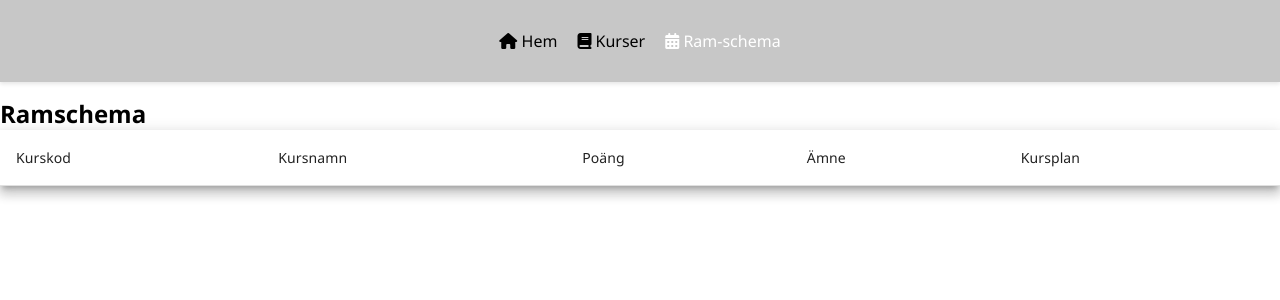
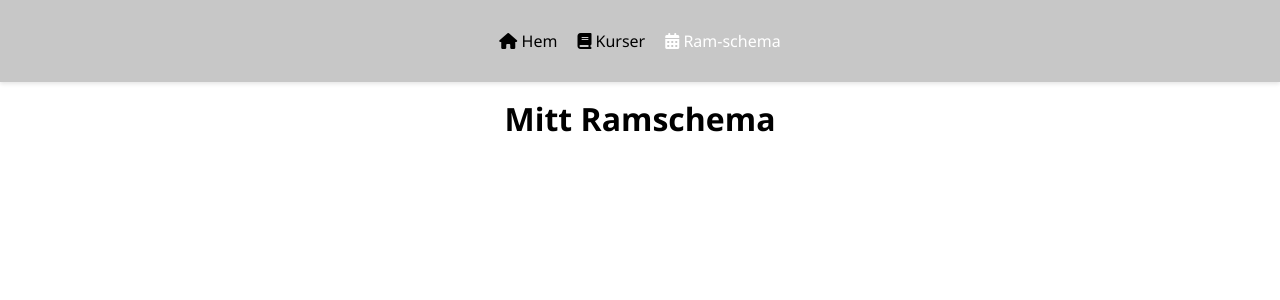
Before and after one commit to joma2304/angular-project, an Angular app: page /ram in a window 1280 px wide. Shown: the top 300 px of the page. Built offline with nearby package versions, Linux system fonts and the light colour scheme.

Commit message:
Fått det att fungera någorlunda, nu ska bara massa fixas till

```diff
--- a/src/app/courses/courses.component.html
+++ b/src/app/courses/courses.component.html
@@ -1,4 +1,4 @@
 <div>
-    <h2>Kurser som finns att läsa på Universitets Universitetet</h2>
+    <h1>Kurser som finns att läsa på Universitets Universitetet</h1>
   </div>
   <app-course-table />
--- a/src/app/courses/courses.component.scss
+++ b/src/app/courses/courses.component.scss
@@ -1,4 +1,4 @@
-h2 {
+h1 {
     text-align: center;
     margin-bottom: 10px;
 }
--- a/src/app/frame-schedule/frame-schedule.component.html
+++ b/src/app/frame-schedule/frame-schedule.component.html
@@ -1,34 +1,17 @@
-<div class="course-schedule">
-    <h2>Ramschema</h2>
-    <table mat-table [dataSource]="courses" class="mat-elevation-z8">
-      <ng-container matColumnDef="courseCode">
-        <th mat-header-cell *matHeaderCellDef>Kurskod</th>
-        <td mat-cell *matCellDef="let course">{{ course.courseCode }}</td>
-      </ng-container>
-
-      <ng-container matColumnDef="courseName">
-        <th mat-header-cell *matHeaderCellDef>Kursnamn</th>
-        <td mat-cell *matCellDef="let course">{{ course.courseName }}</td>
-      </ng-container>
-
-      <ng-container matColumnDef="points">
-        <th mat-header-cell *matHeaderCellDef>Poäng</th>
-        <td mat-cell *matCellDef="let course">{{ course.points }}</td>
-      </ng-container>
-
-      <ng-container matColumnDef="subject">
-        <th mat-header-cell *matHeaderCellDef>Ämne</th>
-        <td mat-cell *matCellDef="let course">{{ course.subject }}</td>
-      </ng-container>
-
-      <ng-container matColumnDef="syllabus">
-        <th mat-header-cell *matHeaderCellDef>Kursplan</th>
-        <td mat-cell *matCellDef="let course">
-          <a [href]="course.syllabus" target="_blank">Visa kursplan</a>
-        </td>
-      </ng-container>
-
-      <tr mat-header-row *matHeaderRowDef="['courseCode', 'courseName', 'points', 'subject', 'syllabus']"></tr>
-      <tr mat-row *matRowDef="let row; columns: ['courseCode', 'courseName', 'points', 'subject', 'syllabus']"></tr>
-    </table>
-  </div>
+<h1>Mitt Ramschema</h1>
+<div>
+<mat-card *ngFor="let course of savedCourses">
+    <mat-card-header>
+      <mat-card-title>Kursnamn: {{ course.courseName }}</mat-card-title>
+      <mat-card-subtitle>Kurskod: {{ course.courseCode }}</mat-card-subtitle>
+    </mat-card-header>
+    <mat-card-content>
+      <p>Poäng: {{ course.points }}</p>
+      <p>Ämne: {{ course.subject }}</p>
+      <p>Kursplan: {{ course.syllabus }}</p>
+    </mat-card-content>
+    <mat-card-actions>
+      <!-- Eventuella knappar för att hantera kursen -->
+    </mat-card-actions>
+  </mat-card>
+</div>
--- a/src/app/frame-schedule/frame-schedule.component.scss
+++ b/src/app/frame-schedule/frame-schedule.component.scss
@@ -0,0 +1,12 @@
+h1 {
+    text-align: center;
+}
+
+div {
+    margin-top: 10px;
+    max-width: 1200px;
+}
+
+mat-card:hover {
+    background-color: rgb(237, 237, 237);
+}
--- a/src/app/frame-schedule/frame-schedule.component.ts
+++ b/src/app/frame-schedule/frame-schedule.component.ts
@@ -3,21 +3,26 @@ import { Course } from '../models/course';
 import { GetFrameScheduleService } from '../service/get-frame-schedule.service';
 import { CommonModule } from '@angular/common';
 import { MatTableModule } from '@angular/material/table';
+import { MatCardModule } from '@angular/material/card';
+
 
 @Component({
   selector: 'app-frame-schedule',
   standalone: true,
   imports: [CommonModule,
-            MatTableModule],
+            MatTableModule,
+            MatCardModule],
   templateUrl: './frame-schedule.component.html',
   styleUrl: './frame-schedule.component.scss'
 })
 export class FrameScheduleComponent implements OnInit {
-  courses: Course[] = [];
+  savedCourses: Course[] = [];
 
-  constructor(private GetFrameScheduleService: GetFrameScheduleService) { }
+  constructor(private frameScheduleService: GetFrameScheduleService) { }
 
   ngOnInit(): void {
-    this.courses = this.GetFrameScheduleService.getCourses();
+    this.frameScheduleService.getFrameCourses().subscribe(courses => {
+      this.savedCourses = courses;
+    });
   }
 }
--- a/src/app/service/get-frame-schedule.service.ts
+++ b/src/app/service/get-frame-schedule.service.ts
@@ -1,24 +1,28 @@
 import { Injectable } from '@angular/core';
 import { Course } from '../models/course';
+import { of } from 'rxjs';
 
 @Injectable({
   providedIn: 'root'
 })
+// för att hämta från localstorage
 export class GetFrameScheduleService {
 
-
-  private storageKey = 'courses';
-
+  Courses: Course[] = [];
   constructor() { }
 
-  addCourse(course: Course): void {
-    const courses = this.getCourses();
-    courses.push(course);
-    localStorage.setItem(this.storageKey, JSON.stringify(courses));
+  getFrameCourses() {
+    this.Courses = [];
+    if (localStorage.length >= 1) {
+      for (let i = 0; i < localStorage.length; i++) {
+
+        const key: string = localStorage.key(i)!;
+
+        const value: string = localStorage.getItem(key)!;
+        let newCourse: Course = JSON.parse(value);
+        this.Courses.push(newCourse);
+      }
+    }
+    return of(this.Courses);
   }
-
-  getCourses(): Course[] {
-    const courses = localStorage.getItem(this.storageKey);
-    return courses ? JSON.parse(courses) : [];
-  }
-}
+};
```
